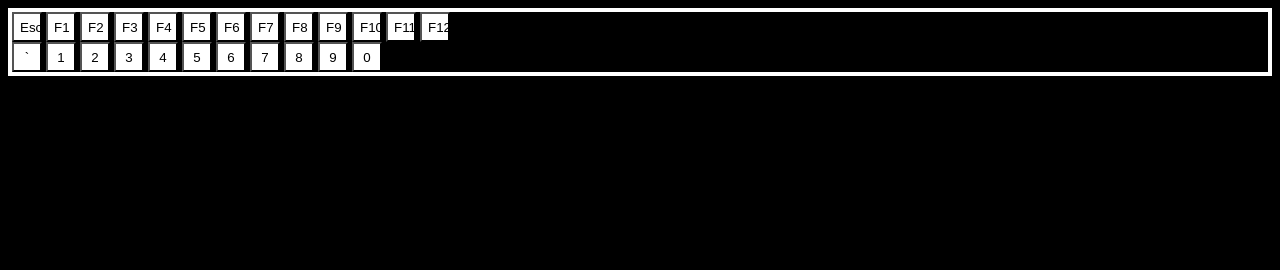
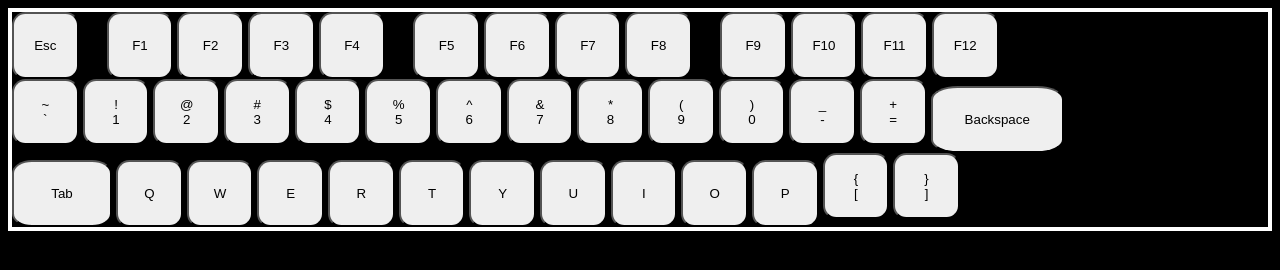
Before and after one commit to smjleo/kb-ff-picker, a plain HTML site: page index.html in a window 1280 px wide. Drawn offline with Linux system fonts and the light colour scheme.

Commit message:
made a fix

```diff
--- a/index.html
+++ b/index.html
@@ -10,32 +10,54 @@
 <body>
     <div id="keyboard">
         <div class="line0">
-            <button class="key esc">Esc</button>
-            <button class="key func">F1</button>
-            <button class="key func">F2</button>
-            <button class="key func">F3</button>
-            <button class="key func">F4</button>
-            <button class="key func">F5</button>
-            <button class="key func">F6</button>
-            <button class="key func">F7</button>
-            <button class="key func">F8</button>
-            <button class="key func">F9</button>
-            <button class="key func">F10</button>
-            <button class="key func">F11</button>
-            <button class="key func">F12</button>
+            <button class="key w-4 esc">Esc</button>
+            <div class="w-1 gap"></div>
+            <button class="key w-4 function">F1</button>
+            <button class="key w-4 function">F2</button>
+            <button class="key w-4 function">F3</button>
+            <button class="key w-4 function">F4</button>
+            <div class="w-1 gap"></div>
+            <button class="key w-4 function">F5</button>
+            <button class="key w-4 function">F6</button>
+            <button class="key w-4 function">F7</button>
+            <button class="key w-4 function">F8</button>
+            <div class="w-1 gap"></div>
+            <button class="key w-4 function">F9</button>
+            <button class="key w-4 function">F10</button>
+            <button class="key w-4 function">F11</button>
+            <button class="key w-4 function">F12</button>
         </div>
         <div class="line1">
-            <button class="key alpha">`</button>
-            <button class="key num">1</button>
-            <button class="key num">2</button>
-            <button class="key num">3</button>
-            <button class="key num">4</button>
-            <button class="key num">5</button>
-            <button class="key num">6</button>
-            <button class="key num">7</button>
-            <button class="key num">8</button>
-            <button class="key num">9</button>
-            <button class="key num">0</button>
+            <button class="key w-4 topnum"><div>~</div><div>`</div></button>
+            <button class="key w-4 topnum"><div>!</div><div>1</div></button>
+            <button class="key w-4 topnum"><div>@</div><div>2</div></button>
+            <button class="key w-4 topnum"><div>#</div><div>3</div></button>
+            <button class="key w-4 topnum"><div>$</div><div>4</div></button>
+            <button class="key w-4 topnum"><div>%</div><div>5</div></button>
+            <button class="key w-4 topnum"><div>^</div><div>6</div></button>
+            <button class="key w-4 topnum"><div>&amp;</div><div>7</div></button>
+            <button class="key w-4 topnum"><div>*</div><div>8</div></button>
+            <button class="key w-4 topnum"><div>(</div><div>9</div></button>
+            <button class="key w-4 topnum"><div>)</div><div>0</div></button>
+            <button class="key w-4 topnum"><div>_</div><div>-</div></button>
+            <button class="key w-4 topnum"><div>+</div><div>=</div></button>
+            <button class="key w-8 topnum">Backspace</button>
+        </div>
+        <div class="line2">
+            <button class="key w-6 alpha">Tab</button>
+            <button class="key w-4 alpha">Q</button>
+            <button class="key w-4 alpha">W</button>
+            <button class="key w-4 alpha">E</button>
+            <button class="key w-4 alpha">R</button>
+            <button class="key w-4 alpha">T</button>
+            <button class="key w-4 alpha">Y</button>
+            <button class="key w-4 alpha">U</button>
+            <button class="key w-4 alpha">I</button>
+            <button class="key w-4 alpha">O</button>
+            <button class="key w-4 alpha">P</button>
+            <button class="key w-4 alpha"><div>{</div><div>[</div></button>
+            <button class="key w-4 alpha"><div>}</div><div>]</div></button>
+
         </div>
     </div>
 </body>
--- a/styles.css
+++ b/styles.css
@@ -5,12 +5,37 @@ body {
 
 #keyboard {
     border: 4px solid white;
+
 }
 
+/* 1em = 4 keyboard spaces */
 .key {
-    width: 30px;
-    height: 30px;
-    background-color: white;
-    text-align: center;
-    padding: auto;
+    border-radius: 20%;
+    height: 5em;
+    margin: 0;
 }
+
+.gap {
+    display: inline-block;
+    margin: 0 auto 0 auto;
+}
+
+.w-1 {
+    width: 1.25em;
+}
+
+.w-4 {
+    width: 5em;
+}
+
+.w-6 {
+    width: 7.5em;
+}
+
+.w-8 {
+    width: 10em;
+}
+
+.key > .div {
+    line-height: 8px;
+}
```
